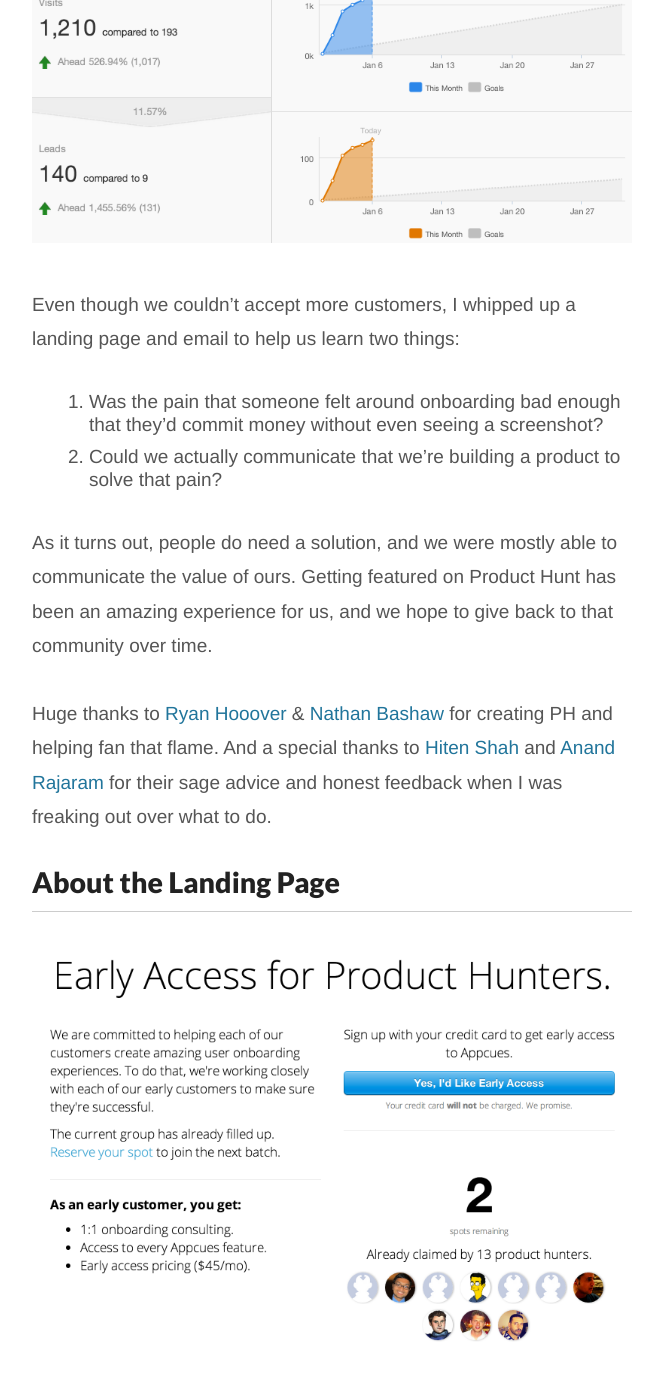
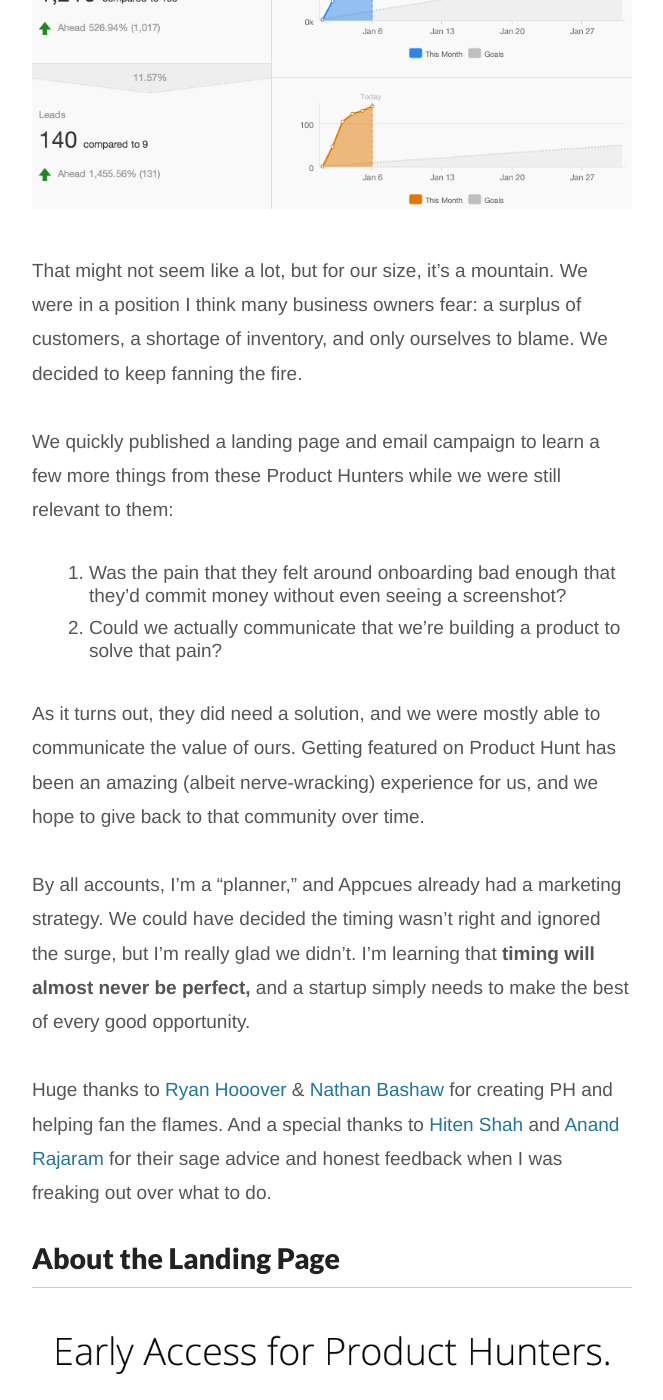
Before and after one commit to hijonathan/jonathan-kim.com, a Jekyll site: the page built from _posts/2014-01-07-starting-fires.md, in a window 1280 px wide and 1400 px high, scrolled down 1771 px. Shown: the whole window, without its empty margins (398-1061 px from the left). Built offline with Jekyll 4.4.1, drawn with Linux system fonts in a browser that asks for light colours; some of the changed text lies outside the part shown.

Commit message:
Trying to sound less like a jerk and impart something useful to readers.

```diff
--- a/_posts/2014-01-07-starting-fires.md
+++ b/_posts/2014-01-07-starting-fires.md
@@ -11,11 +11,11 @@
 
 I was *really* hoping to get some coding done last Thursday. Instead, I spent that and the following five days scrambling to put together a marketing campaign for an unexpected surge in new leads. The kicker? **We couldn't accept any new customers.**
 
-Basically, we had a great opportunity at the worst possible time. Here's how we made the best of it.
+Basically, we had a great opportunity at the worst possible time. Here's the story of how we made the best of it.
 
-This new lead source was [Product Hunt](http://www.producthunt.co/posts/518), a sort of Hacker News for products. Members submit products they think are cool, and the community votes on them, floating the best to the top. Ours was casually submitted by [Ryan Dawidjan](https://twitter.com/ryandawidjan), a [true #hustler]({% post_url 2013-10-07-week-two %}) with a keen product sense. Ryan actually helped me do customer development for Appcues in the way way early stages, which made him among some two dozen people who actually knew about Appcues at all.
+This new traffic surge came from [Product Hunt](http://www.producthunt.co/posts/518), a sort of Hacker News for products. Members submit products they think are cool, and the community votes on them, floating the best to the top. Ours was casually submitted by [Ryan Dawidjan](https://twitter.com/ryandawidjan), a [true #hustler]({% post_url 2013-10-07-week-two %}) with a keen product sense. Ryan actually helped me do customer development for Appcues in the way way early stages, which made him among some two dozen people who actually knew about Appcues at all.
 
-The company was starting private beta, so we weren't planning to handle any more customers for another month or so. But here was this nice little spark that had the potential to become something big. Rather than letting it die out, we decided to fan the shit out of it.
+The company was starting private beta, so we weren't planning to handle any more customers for another month or so. But here was this nice little spark that had the potential to become something.
 
 At [Nathan Bashaw's recommendation](https://twitter.com/nbashaw/status/418784840733827072), I did an AMA in the PH comments. We sent out a couple of tweets and a bunch of my old coworkers (organically, I swear) found the post and shared some karma.
 
@@ -23,14 +23,18 @@
 
 ![We hit our visits and leads goals for the month a bit early.]({{ site.baseurl }}/assets/images/ph-traffic.png)
 
-Even though we couldn't accept more customers, I whipped up a landing page and email to help us learn two things:
+That might not seem like a lot, but for our size, it's a mountain. We were in a position I think many business owners fear: a surplus of customers, a shortage of inventory, and only ourselves to blame. We decided to keep fanning the fire.
 
-1. Was the pain that someone felt around onboarding bad enough that they'd commit money without even seeing a screenshot?
+We quickly published a landing page and email campaign to learn a few more things from these Product Hunters while we were still relevant to them:
+
+1. Was the pain that they felt around onboarding bad enough that they'd commit money without even seeing a screenshot?
 2. Could we actually communicate that we're building a product to solve that pain?
 
-As it turns out, people do need a solution, and we were *mostly* able to communicate the value of ours. Getting featured on Product Hunt has been an amazing experience for us, and we hope to give back to that community over time.
+As it turns out, they did need a solution, and we were *mostly* able to communicate the value of ours. Getting featured on Product Hunt has been an amazing (albeit nerve-wracking) experience for us, and we hope to give back to that community over time.
 
-Huge thanks to [Ryan Hooover](http://twitter.com/rrhoover) & [Nathan Bashaw](https://twitter.com/nbashaw) for creating PH and helping fan that flame. And a special thanks to [Hiten Shah](http://twitter.com/hnshah) and [Anand Rajaram](http://twitter.com/anandrajaram) for their sage advice and honest feedback when I was freaking out over what to do.
+By all accounts, I'm a "planner," and Appcues already had a marketing strategy. We could have decided the timing wasn't right and ignored the surge, but I'm really glad we didn't. I'm learning that **timing will almost never be perfect,** and a startup simply needs to make the best of every good opportunity.
+
+Huge thanks to [Ryan Hooover](http://twitter.com/rrhoover) & [Nathan Bashaw](https://twitter.com/nbashaw) for creating PH and helping fan the flames. And a special thanks to [Hiten Shah](http://twitter.com/hnshah) and [Anand Rajaram](http://twitter.com/anandrajaram) for their sage advice and honest feedback when I was freaking out over what to do.
 
 
 ### About the Landing Page
```
